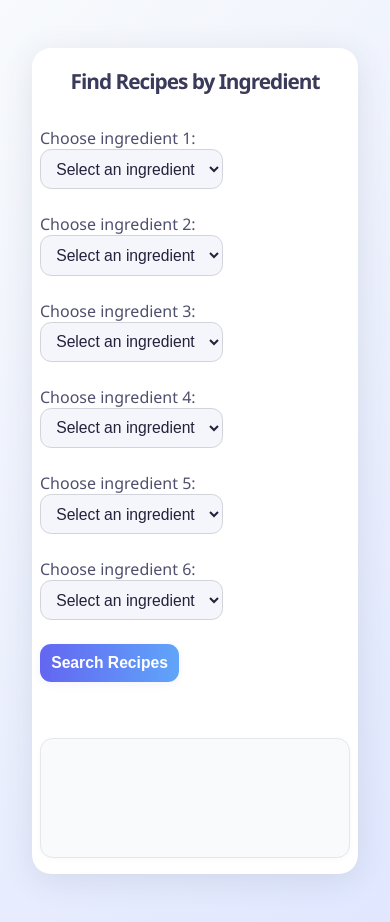
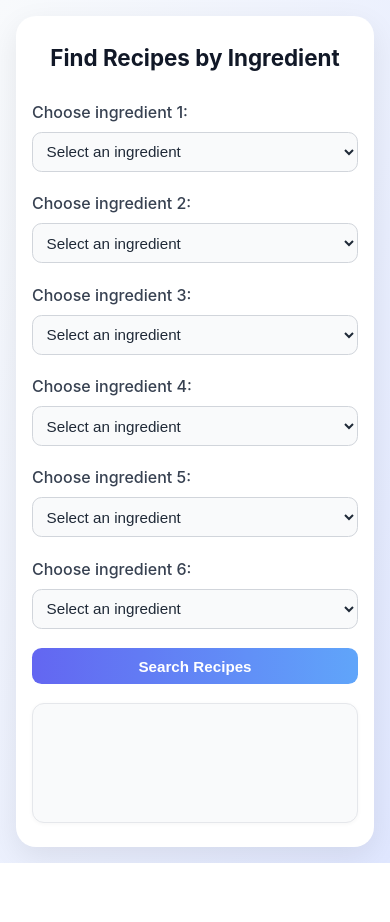
Before and after one commit to zanemilo/CS_499, a website: page public/index.html in a window 390 px wide. After the commit the page ends 863 px from the top, so only its background shows below. Drawn offline with Linux system fonts and the light colour scheme.

Commit message:
refactor styles.css for improved layout and responsiveness

```diff
--- a/public/styles.css
+++ b/public/styles.css
@@ -1,110 +1,128 @@
-/* styles.css */
+/* Global Reset & Setup */
+* {
+  margin: 0;
+  padding: 0;
+  box-sizing: border-box;
+}
 
-/* Reset some default styles */
-* {
-    box-sizing: border-box;
-    margin: 0;
-    padding: 0;
+html {
+  font-size: 100%;
+  scroll-behavior: smooth;
 }
 
 body {
-    font-family: 'Segoe UI', Arial, sans-serif;
-    background: linear-gradient(135deg, #f8fafc 0%, #e0e7ff 100%);
-    min-height: 100vh;
-    color: #22223b;
-    padding: 2rem;
+  font-family: 'Inter', 'Segoe UI', sans-serif;
+  background: linear-gradient(to bottom right, #f8fafc, #e0e7ff);
+  color: #1f2937;
+  line-height: 1.6;
+  min-height: 100vh;
+  display: flex;
+  align-items: center;
+  justify-content: center;
+  padding: 2rem;
 }
 
+/* Container */
 .container {
-    background: #fff;
-    max-width: 420px;
-    margin: 3rem auto;
-    border-radius: 1.2rem;
-    box-shadow: 0 6px 32px rgba(60, 72, 88, 0.12);
-    padding: 2.5rem 2rem 2rem 2rem;
-    transition: box-shadow 0.2s;
+  width: 100%;
+  max-width: 480px;
+  background: #ffffff;
+  padding: 2rem;
+  border-radius: 1.25rem;
+  box-shadow: 0 10px 30px rgba(0, 0, 0, 0.08);
+  transition: box-shadow 0.2s ease;
 }
 
 .container:hover {
-    box-shadow: 0 12px 40px rgba(60, 72, 88, 0.18);
+  box-shadow: 0 16px 36px rgba(0, 0, 0, 0.12);
 }
 
+/* Heading */
 h1 {
-    font-size: 2rem;
-    font-weight: 700;
-    margin-bottom: 2rem;
-    letter-spacing: -1px;
-    color: #3a3a5a;
-    text-align: center;
+  font-size: 1.8rem;
+  font-weight: 700;
+  text-align: center;
+  margin-bottom: 1.5rem;
+  color: #111827;
 }
 
+/* Form Labels & Inputs */
 label {
-    font-size: 1rem;
-    font-weight: 500;
-    margin-bottom: 0.5rem;
-    color: #4f4f6e;
+  display: block;
+  font-weight: 500;
+  margin-bottom: 0.4rem;
+  color: #374151;
 }
 
 select, button {
-    font-size: 1rem;
-    padding: 0.75rem 1rem;
-    border-radius: 0.7rem;
-    border: 1.5px solid #d1d5db;
-    margin-bottom: 1.5rem;
-    outline: none;
-    transition: border-color 0.2s, box-shadow 0.2s;
-    background: #f4f6fb;
-    color: #22223b;
+  width: 100%;
+  font-size: 1rem;
+  padding: 0.75rem;
+  margin-bottom: 1.2rem;
+  border-radius: 0.6rem;
+  border: 1.5px solid #d1d5db;
+  background-color: #f9fafb;
+  transition: all 0.2s ease;
+  color: #1f2937;
 }
 
+/* Focus States */
 select:focus, button:focus {
-    border-color: #6366f1;
-    box-shadow: 0 0 0 2px #a5b4fc55;
+  outline: none;
+  border-color: #6366f1;
+  box-shadow: 0 0 0 3px rgba(99, 102, 241, 0.3);
 }
 
+/* Button Styling */
 button {
-    background: linear-gradient(90deg, #6366f1 0%, #60a5fa 100%);
-    color: #fff;
-    font-weight: 600;
-    border: none;
-    cursor: pointer;
-    box-shadow: 0 2px 8px rgba(99, 102, 241, 0.08);
-    transition: background 0.2s, transform 0.1s;
+  background: linear-gradient(to right, #6366f1, #60a5fa);
+  color: #ffffff;
+  font-weight: 600;
+  border: none;
+  cursor: pointer;
+  transition: background 0.25s ease, transform 0.1s ease;
 }
 
 button:hover {
-    background: linear-gradient(90deg, #4f46e5 0%, #2563eb 100%);
-    transform: translateY(-2px) scale(1.02);
+  background: linear-gradient(to right, #4f46e5, #2563eb);
+  transform: translateY(-1px) scale(1.01);
 }
 
+/* Results Box */
 #results {
-    margin-top: 2rem;
-    min-height: 120px;
-    border-radius: 0.8rem;
-    border: 1.5px solid #e5e7eb;
-    padding: 1.5rem 1rem;
-    background: #f8fafc;
-    color: #3a3a5a;
-    font-size: 1.05rem;
-    box-shadow: 0 1px 4px rgba(60, 72, 88, 0.04);
-    transition: border-color 0.2s;
+  background: #f9fafb;
+  padding: 1rem;
+  border-radius: 0.75rem;
+  border: 1.5px solid #e5e7eb;
+  box-shadow: 0 1px 4px rgba(0, 0, 0, 0.04);
+  font-size: 1rem;
+  color: #374151;
+  min-height: 120px;
+  transition: border-color 0.2s;
 }
 
+/* Responsive Optimizations */
 @media (max-width: 600px) {
-    .container {
-        padding: 1.2rem 0.5rem 1rem 0.5rem;
-        max-width: 98vw;
-        margin: 1rem auto;
-    }
-    h1 {
-        font-size: 1.3rem;
-    }
-    #results {
-        padding: 1rem 0.5rem;
-        font-size: 0.98rem;
-    }
-    select, button {
-        font-size: 0.98rem;
-        padding: 0.6rem 0.7rem;
-    }
+  body {
+    padding: 1rem;
+  }
+
+  .container {
+    padding: 1.5rem 1rem;
+    max-width: 100%;
+  }
+
+  h1 {
+    font-size: 1.4rem;
+  }
+
+  select, button {
+    font-size: 0.95rem;
+    padding: 0.6rem;
+  }
+
+  #results {
+    font-size: 0.95rem;
+    padding: 0.8rem;
+  }
 }
```
